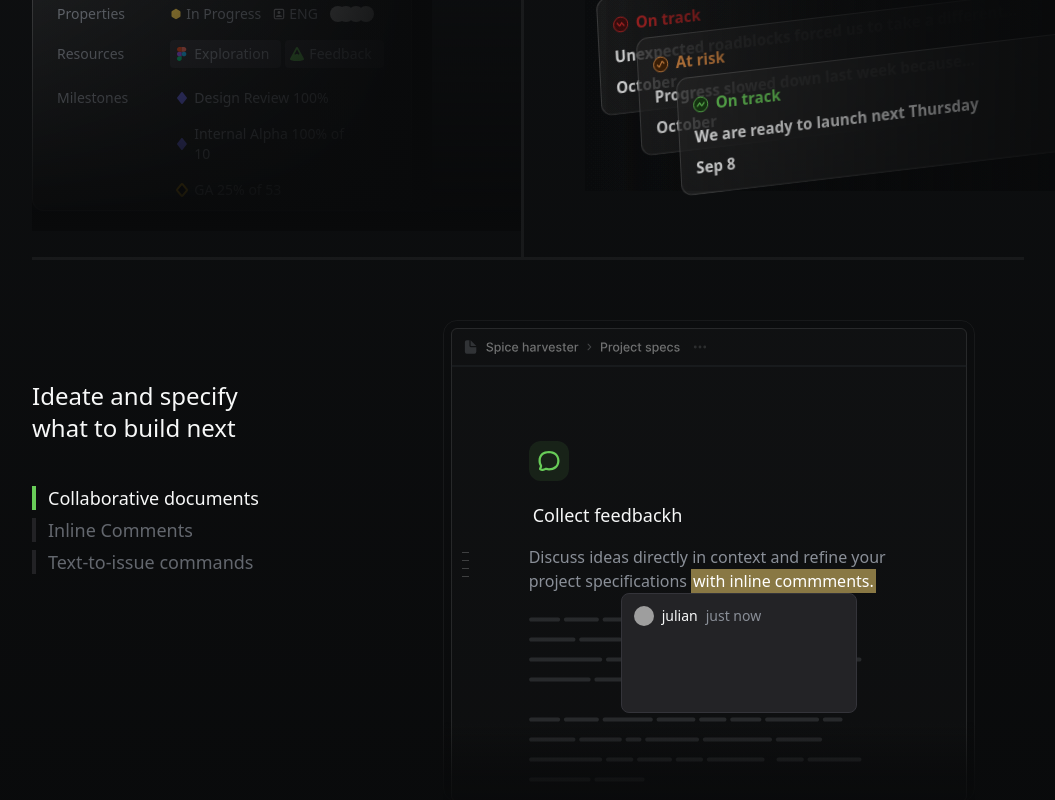
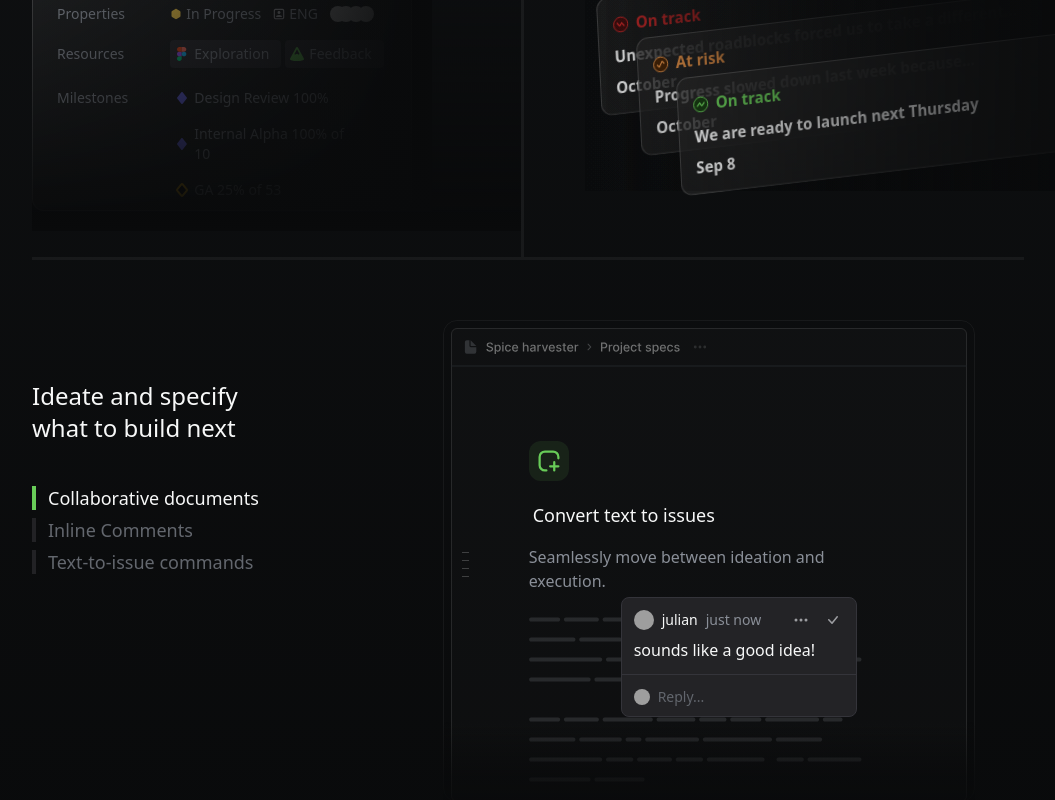
Before and after one commit to Thanagorn16/linearCloneLandingPage, a React (Vite) app: page / in a window 1280 px wide. Shown: the part 3376-4176 px from the top of the page, without its empty margins (112-1167 px from the left). Built offline with nearby package versions, Linux system fonts and the light colour scheme; grey boxes are pictures that could not be loaded.

Commit message:
added: Inline comment content

```diff
--- a/src/components/EditorPart.jsx
+++ b/src/components/EditorPart.jsx
@@ -22,19 +22,6 @@ function SvgTable() {
 }
 
 const OneHeader = () => (
-	<svg
-		className="w-full h-6"
-		viewBox="0 0 16 16"
-		fill="#68cc58"
-		role="img"
-		focusable="false"
-		aria-hidden="true"
-		xmlns="http://www.w3.org/2000/svg">
-			<path fillRule="evenodd" clipRule="evenodd" d="M12.5627 9.57636L12.75 9.69796L13.7032 10.3553C14.461 10.8779 14.9339 11.7171 14.9936 12.6286L15 12.825V13.1248C15 14.1111 14.2385 14.9196 13.2714 14.9944L13.1248 15H7.87519C6.88887 15 6.0804 14.2385 6.00564 13.2714L6 13.1248V12.825C6 11.9044 6.42236 11.0386 7.13885 10.472L7.29684 10.3553L8.25 9.69796C9.54299 8.80627 11.2335 8.76574 12.5627 9.57636ZM7.56266 7.57636L7.75 7.69796L8.67249 8.33269C8.35326 8.45808 8.04396 8.61758 7.75 8.81119L6.34989 9.73331C5.50723 10.2883 5 11.2297 5 12.2387V12.8112C5 12.8747 5.00271 12.9377 5.00802 12.9998L2.87519 13C1.88887 13 1.0804 12.2385 1.00564 11.2714L1 11.1248V10.825C1 9.90435 1.42236 9.03865 2.13885 8.47203L2.29684 8.35528L3.25 7.69796C4.54299 6.80627 6.23353 6.76574 7.56266 7.57636ZM10.5 3C11.8807 3 13 4.11929 13 5.5C13 6.88071 11.8807 8 10.5 8C9.11929 8 8 6.88071 8 5.5C8 4.11929 9.11929 3 10.5 3ZM5.5 1C6.88071 1 8 2.11929 8 3.5C8 4.88071 6.88071 6 5.5 6C4.11929 6 3 4.88071 3 3.5C3 2.11929 4.11929 1 5.5 1Z"></path>
-	</svg>
-)
-
-const TwoHeader = () => (
 	<svg
 		className="w-full h-6"
 		viewBox="0 0 16 16"
@@ -80,13 +67,99 @@ const OneBody = () => (
 	</div>
 );
 
+const TwoHeader = () => (
+	<svg
+		className="w-full h-6"
+		viewBox="0 0 16 16"
+		fill="#68cc58"
+		role="img"
+		focusable="false"
+		aria-hidden="true"
+		xmlns="http://www.w3.org/2000/svg"
+	>
+			<path fillRule="evenodd" clipRule="evenodd" d="M11.8688 11.52C12.8154 10.7532 13.5 9.56356 13.5 7.75C13.5 5.93644 12.8154 4.7468 11.8688 3.97997C10.8792 3.17825 9.486 2.75 8 2.75C6.30594 2.75 4.9352 3.19073 4.01455 3.96341C3.13416 4.7023 2.5 5.88101 2.5 7.75C2.5 8.85412 2.75464 9.71042 3.14105 10.3721C3.68197 11.1814 3.36513 12.0223 3.25987 12.2784C3.18733 12.4548 3.09968 12.622 3.04096 12.7335C3.03042 12.7535 3.02044 12.7724 3.01094 12.7904C2.95814 12.8904 2.9202 12.9623 2.88441 13.0376C2.88106 13.0447 2.87786 13.0515 2.87483 13.0581C3.11737 13.2377 3.43758 13.2752 3.97549 13.1356C4.28137 13.0563 4.57095 12.9391 4.86788 12.8166C4.87666 12.813 4.88571 12.8092 4.895 12.8054C5.01892 12.7542 5.18562 12.6853 5.33284 12.636C5.41258 12.6093 5.54224 12.569 5.69294 12.5444C5.78288 12.5296 6.05757 12.4868 6.3882 12.5731C6.90633 12.6909 7.45028 12.75 8 12.75C9.486 12.75 10.8792 12.3218 11.8688 11.52ZM6.01674 14.0268C6.66145 14.1767 7.33067 14.25 8 14.25C11.5014 14.25 15 12.2448 15 7.75C15 3.25518 11.5014 1.25 8 1.25C4.13401 1.25 1 3.25518 1 7.75C1 9.12189 1.32592 10.2619 1.87837 11.1837C2.04571 11.4064 1.88052 11.719 1.68711 12.085C1.38868 12.6498 1.02304 13.3417 1.70812 14.0268C2.92323 15.2419 4.5721 14.5614 5.44698 14.2003C5.73556 14.0812 5.93992 13.9969 6.01674 14.0268Z"></path>
+	</svg>
+)
 const TwoBody = () => (
-	<div></div>
+	<div>
+		<span className="px-1 text-lg text-[#f7f8f8]">
+			Collect feedbackh
+		</span>
+
+		<div className="h-4"></div>
+
+		<div>
+			<span className="text-base font-light text-[#8a8f98]">
+				Discuss ideas directly in context and refine your project specifications
+			</span>
+			<span className="inline-block translate-x-1 px-[2px] font-thin text-[#FFFFFF] bg-[#897844]">
+				with inline commments.
+			</span>
+		</div>
+
+		<div className="absolute flex flex-col w-59 h-30 translate-x-23 translate-y-1 border border-[#34343a] rounded-lg bg-[#232326] z-10">
+			<div className="basis 2/3 p-3 border-b-1 border-[#34343a]">
+				<div className="flex items-center gap-2 pb-2">
+						<img
+							className="w-5 h-5 rounded-full"
+							src="https://webassets.linear.app/images/ornj730p/production/835fa19a98f9cd22cfb8da73cc921aa1027edeb6-2048x2048.png?w=72&amp;q=95&amp;auto=format&amp;dpr=2"
+							alt="Avatar of Julian"
+						/>
+						<span className="inline-block relative text-sm text-[#f7f8f8]">julian</span>
+						<span className="inline-block relative text-sm text-[#8a8f98]">just now</span>
+						<div className="flex w-18 gap-4 justify-end">
+							<svg
+								className="w-4 h-4"
+								viewBox="0 0 16 16"
+								fill="#9c9da1"
+								role="img"
+								focusable="false"
+								aria-hidden="true"
+								xmlns="http://www.w3.org/2000/svg"
+							>
+									<path d="M3 6.5a1.5 1.5 0 1 1 0 3 1.5 1.5 0 0 1 0-3Zm5 0a1.5 1.5 0 1 1 0 3 1.5 1.5 0 0 1 0-3Zm5 0a1.5 1.5 0 1 1 0 3 1.5 1.5 0 0 1 0-3Z"></path>
+							</svg>
+							<svg
+								className="w-4 h-4"
+								viewBox="0 0 16 16"
+								fill="#9c9da1"
+								role="img"
+								focusable="false"
+								aria-hidden="true"
+								xmlns="http://www.w3.org/2000/svg"
+							>
+								<path d="M4.2996 7.23968C4.01775 6.93614 3.5432 6.91857 3.23966 7.20042C2.93613 7.48227 2.91856 7.95682 3.20041 8.26035L6.45041 11.7603C6.7612 12.095 7.29647 12.0766 7.58346 11.7212L12.8335 5.22127C13.0937 4.89904 13.0435 4.42683 12.7213 4.16657C12.399 3.9063 11.9268 3.95654 11.6665 4.27877L6.96051 10.1053L4.2996 7.23968Z"></path>
+							</svg>
+						</div>
+				</div>
+				<span className="text-base font-light text-[#f7f8f8]">sounds like a good idea!</span>
+			</div>
+			<div className="basis-1/3">
+				<div className="flex p-3 gap-2 items-center">
+					<img
+						className="w-4 h-4 rounded-full"
+						src="https://webassets.linear.app/images/ornj730p/production/33f99f8b8fa79df7781b3db5cb14173849043518-2616x2616.jpg?w=72&amp;q=95&amp;auto=format&amp;dpr=2"
+						alt="Avatar of Gavin"
+					></img>
+					<span className="text-sm text-[#62666d]">Reply...</span>
+				</div>
+			</div>
+		</div>
+	</div>
 )
+
+const ThreeHeader = () => {
+
+}
+
+const ThreeBody = () => {
+
+}
 
 const components = {
 	one: {Header: OneHeader, Body: OneBody},
-	two: {Header: TwoHeader, Body: TwoBody}
+	two: {Header: TwoHeader, Body: TwoBody},
+	three: {Header: ThreeHeader, Body: ThreeBody}
 }
 
 export default function EditorPart() {
@@ -136,29 +209,25 @@ export default function EditorPart() {
 								aria-hidden="true"
 								xmlns="http://www.w3.org/2000/svg"
 							>
-									<path fillRule="evenodd" clipRule="evenodd" d="M11.8688 11.52C12.8154 10.7532 13.5 9.56356 13.5 7.75C13.5 5.93644 12.8154 4.7468 11.8688 3.97997C10.8792 3.17825 9.486 2.75 8 2.75C6.30594 2.75 4.9352 3.19073 4.01455 3.96341C3.13416 4.7023 2.5 5.88101 2.5 7.75C2.5 8.85412 2.75464 9.71042 3.14105 10.3721C3.68197 11.1814 3.36513 12.0223 3.25987 12.2784C3.18733 12.4548 3.09968 12.622 3.04096 12.7335C3.03042 12.7535 3.02044 12.7724 3.01094 12.7904C2.95814 12.8904 2.9202 12.9623 2.88441 13.0376C2.88106 13.0447 2.87786 13.0515 2.87483 13.0581C3.11737 13.2377 3.43758 13.2752 3.97549 13.1356C4.28137 13.0563 4.57095 12.9391 4.86788 12.8166C4.87666 12.813 4.88571 12.8092 4.895 12.8054C5.01892 12.7542 5.18562 12.6853 5.33284 12.636C5.41258 12.6093 5.54224 12.569 5.69294 12.5444C5.78288 12.5296 6.05757 12.4868 6.3882 12.5731C6.90633 12.6909 7.45028 12.75 8 12.75C9.486 12.75 10.8792 12.3218 11.8688 11.52ZM6.01674 14.0268C6.66145 14.1767 7.33067 14.25 8 14.25C11.5014 14.25 15 12.2448 15 7.75C15 3.25518 11.5014 1.25 8 1.25C4.13401 1.25 1 3.25518 1 7.75C1 9.12189 1.32592 10.2619 1.87837 11.1837C2.04571 11.4064 1.88052 11.719 1.68711 12.085C1.38868 12.6498 1.02304 13.3417 1.70812 14.0268C2.92323 15.2419 4.5721 14.5614 5.44698 14.2003C5.73556 14.0812 5.93992 13.9969 6.01674 14.0268Z"></path>
+								<path d="M1 10.75A4.25 4.25 0 0 0 5.25 15h1a.75.75 0 0 0 0-1.5h-1a2.75 2.75 0 0 1-2.75-2.75v-5.5A2.75 2.75 0 0 1 5.25 2.5h5.5a2.75 2.75 0 0 1 2.75 2.75v.997a.75.75 0 0 0 1.5 0V5.25A4.25 4.25 0 0 0 10.75 1h-5.5A4.25 4.25 0 0 0 1 5.25z"></path><path d="M10.75 14.25a.75.75 0 0 0 1.5 0v-2h2a.75.75 0 0 0 0-1.5h-2v-2a.75.75 0 0 0-1.5 0v2h-2a.75.75 0 0 0 0 1.5h2z"></path>
 							</svg>
 						</div>
 
 						{/* <ActiveComponent.Body/> */}
 						<span className="px-1 text-lg text-[#f7f8f8]">
-							Collect feedbackh
+							Convert text to issues
 						</span>
 
 						<div className="h-4"></div>
 
-						<div>
-							<span className="text-base font-light text-[#8a8f98]">
-								Discuss ideas directly in context and refine your project specifications
-							</span>
-							<span className="inline-block translate-x-1 px-[2px] font-thin text-[#FFFFFF] bg-[#897844]">
-								with inline commments.
-							</span>
-						</div>
+						<span className="w- text-base font-light text-[#8a8f98]">
+							Seamlessly move between ideation and execution.
+						</span>
 
-						<div className="absolute flex flex-col w-59 h-30 translate-x-23 border border-[#34343a] rounded-lg bg-[#232326] z-10">
-							<div className="basis 2/3">
-								<div className="flex p-3 items-center gap-2">
+
+						<div className="absolute flex flex-col w-59 h-30 translate-x-23 translate-y-1 border border-[#34343a] rounded-lg bg-[#232326] z-10">
+							<div className="basis 2/3 p-3 border-b-1 border-[#34343a]">
+								<div className="flex items-center gap-2 pb-2">
 										<img
 											className="w-5 h-5 rounded-full"
 											src="https://webassets.linear.app/images/ornj730p/production/835fa19a98f9cd22cfb8da73cc921aa1027edeb6-2048x2048.png?w=72&amp;q=95&amp;auto=format&amp;dpr=2"
@@ -166,16 +235,48 @@ export default function EditorPart() {
 										/>
 										<span className="inline-block relative text-sm text-[#f7f8f8]">julian</span>
 										<span className="inline-block relative text-sm text-[#8a8f98]">just now</span>
-										<div className="flex">
-
+										<div className="flex w-18 gap-4 justify-end">
+											<svg
+												className="w-4 h-4"
+												viewBox="0 0 16 16"
+												fill="#9c9da1"
+												role="img"
+												focusable="false"
+												aria-hidden="true"
+												xmlns="http://www.w3.org/2000/svg"
+											>
+													<path d="M3 6.5a1.5 1.5 0 1 1 0 3 1.5 1.5 0 0 1 0-3Zm5 0a1.5 1.5 0 1 1 0 3 1.5 1.5 0 0 1 0-3Zm5 0a1.5 1.5 0 1 1 0 3 1.5 1.5 0 0 1 0-3Z"></path>
+											</svg>
+											<svg
+												className="w-4 h-4"
+												viewBox="0 0 16 16"
+												fill="#9c9da1"
+												role="img"
+												focusable="false"
+												aria-hidden="true"
+												xmlns="http://www.w3.org/2000/svg"
+											>
+												<path d="M4.2996 7.23968C4.01775 6.93614 3.5432 6.91857 3.23966 7.20042C2.93613 7.48227 2.91856 7.95682 3.20041 8.26035L6.45041 11.7603C6.7612 12.095 7.29647 12.0766 7.58346 11.7212L12.8335 5.22127C13.0937 4.89904 13.0435 4.42683 12.7213 4.16657C12.399 3.9063 11.9268 3.95654 11.6665 4.27877L6.96051 10.1053L4.2996 7.23968Z"></path>
+											</svg>
 										</div>
 								</div>
+								<span className="text-base font-light text-[#f7f8f8]">sounds like a good idea!</span>
 							</div>
-							<div className="basis-1/3"></div>
+							<div className="basis-1/3">
+								<div className="flex p-3 gap-2 items-center">
+									<img
+										className="w-4 h-4 rounded-full"
+										src="https://webassets.linear.app/images/ornj730p/production/33f99f8b8fa79df7781b3db5cb14173849043518-2616x2616.jpg?w=72&amp;q=95&amp;auto=format&amp;dpr=2"
+										alt="Avatar of Gavin"
+									></img>
+									<span className="text-sm text-[#62666d]">Reply...</span>
+								</div>
+							</div>
 						</div>
 
 						<div className="h-6"></div>
 
+						{/* table */}
 						<svg
 							className="w-[333px] h-[165px] z-0"
 							xmlns="http://www.w3.org/2000/svg"
```
